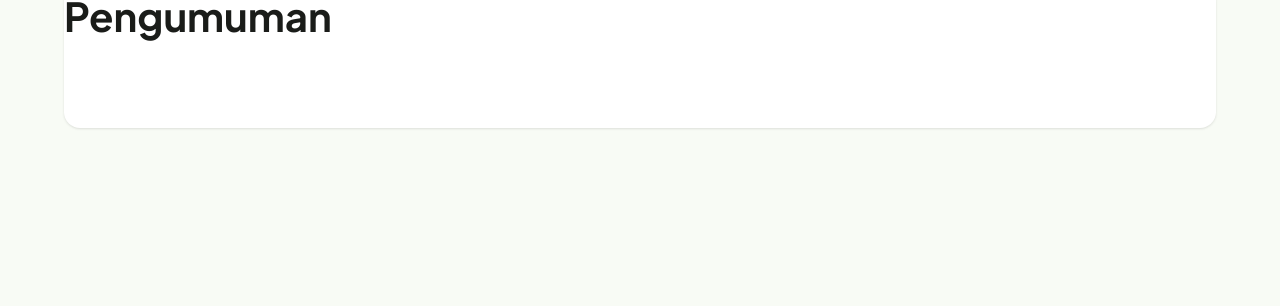
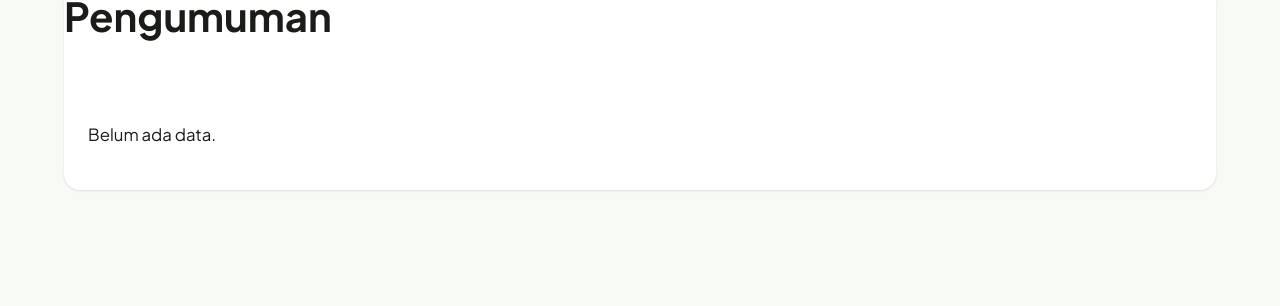
Before and after one commit to greenblog-dev/greenblog-dev.github.io, a Jekyll site: the page built from _pages/pengumuman.md, in a window 1280 px wide and 900 px high. Shown: the part 218-524 px from the top of the window. Built offline with Jekyll 4.4.1, drawn with Linux system fonts in a browser that asks for light colours.

Commit message:
Update pengumuman.md

```diff
--- a/_pages/pengumuman.md
+++ b/_pages/pengumuman.md
@@ -4,7 +4,10 @@
 permalink: /pengumuman/
 ---
 <div class="articles-grid">
-{% for post in site.categories.pengumuman limit: 10 %}
-  {% include article-card.html post=post %}
-{% endfor %}
-</div>
+
+{% if site.categories.nama and site.categories.nama.size > 0 %}
+  {% assign items = site.categories.pengumuman | sort: 'date' %}
+  {% for item in items %} ... {% endfor %}
+{% else %}
+  <p>Belum ada data.</p>
+{% endif %}
```
